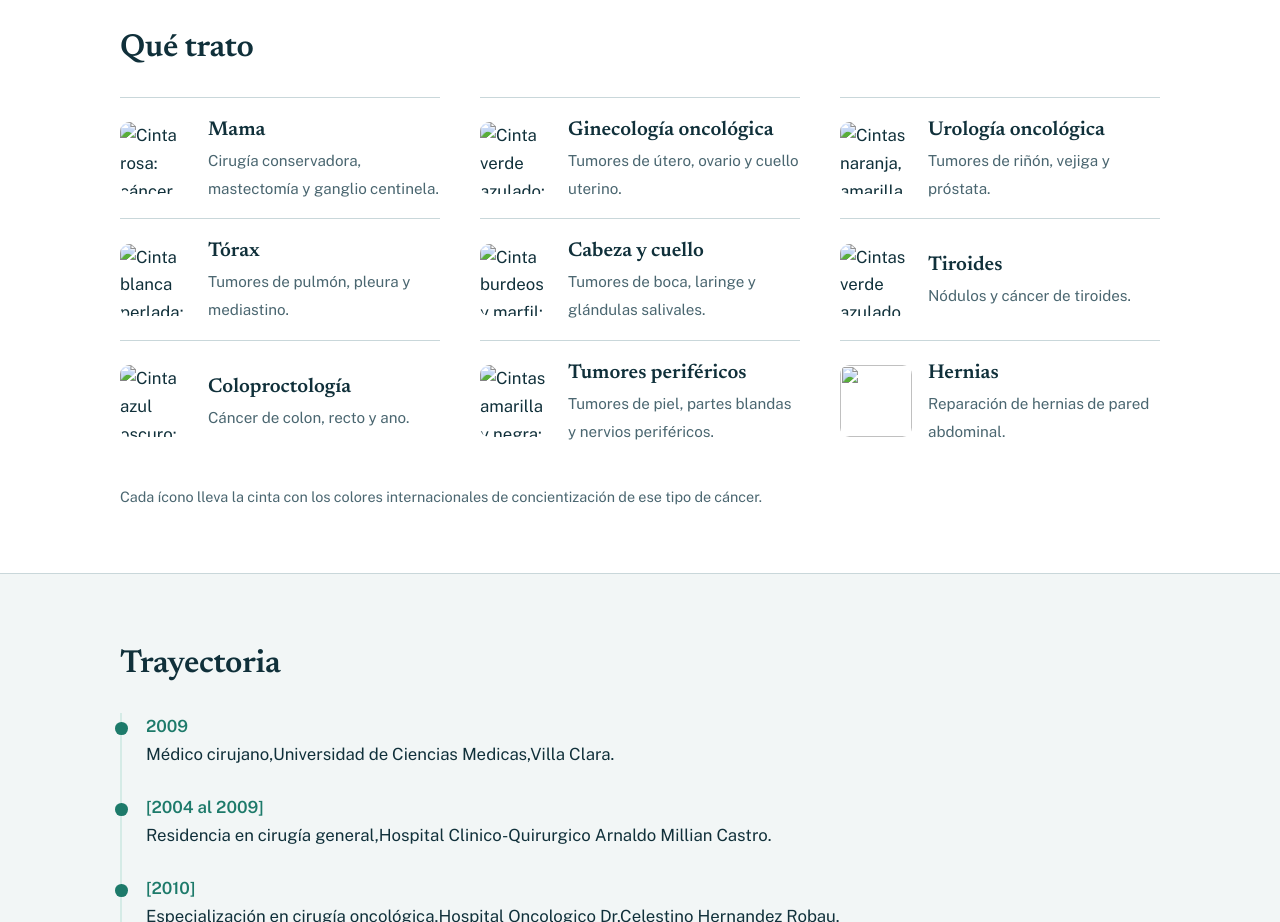
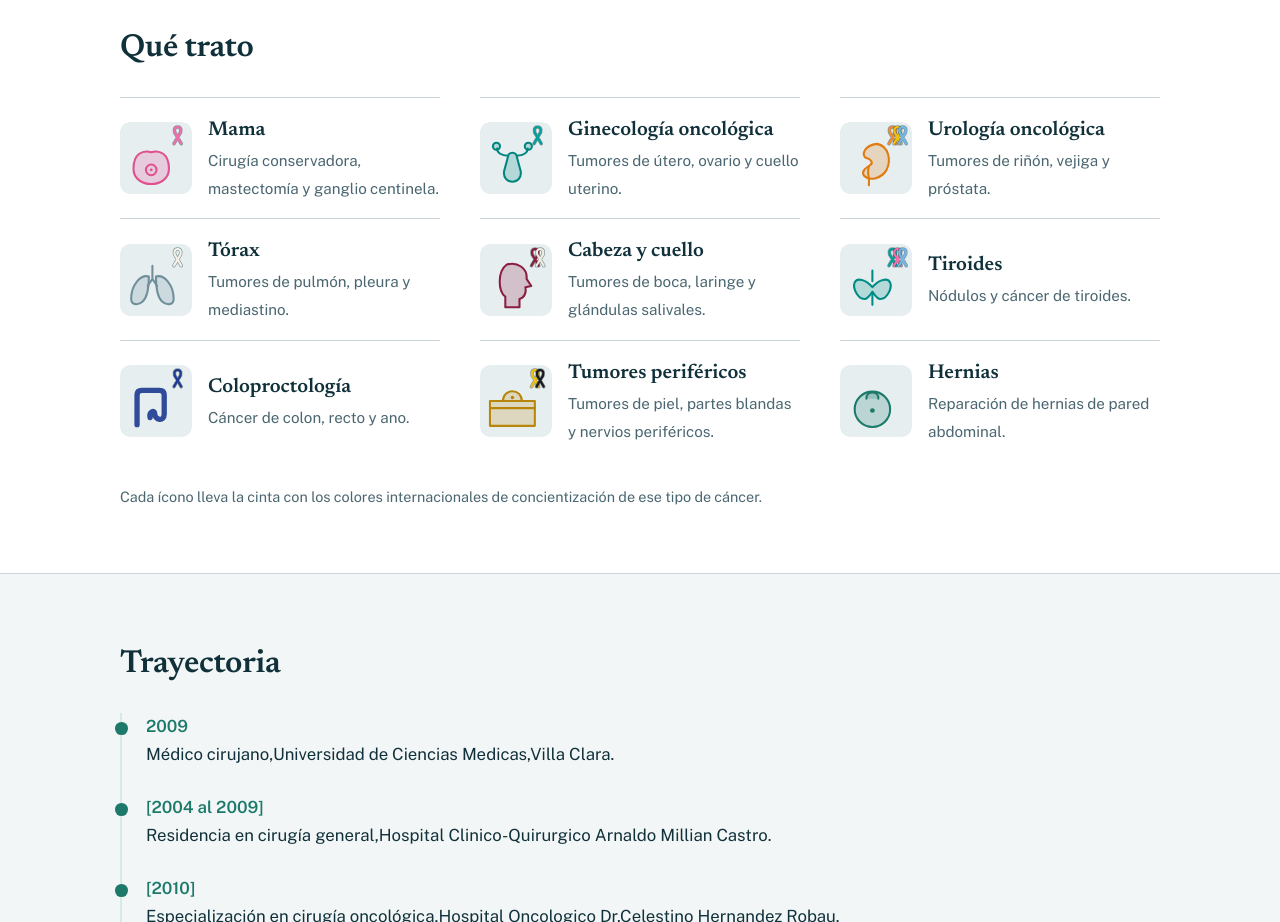
Before and after one commit to Michael83632/oncocirugia, a plain HTML site: page index.html in a window 1280 px wide. Shown: the part 1280-2202 px from the top of the page. Drawn offline with nearby package versions, Linux system fonts and the light colour scheme.

Commit message:
Add files via upload
es una pagina web seria

```diff
--- a/index.html
+++ b/index.html
@@ -55,15 +55,15 @@
     <div class="wrap">
       <h2>Qué trato</h2>
       <ul>
-        <li><img class="ico" src="iconos/mama.svg" alt="Cinta rosa: cáncer de mama" width="72" height="72"><div><strong>Mama</strong><span>Cirugía conservadora, mastectomía y ganglio centinela.</span></div></li>
-        <li><img class="ico" src="iconos/ginecologia.svg" alt="Cinta verde azulado: cáncer ginecológico" width="72" height="72"><div><strong>Ginecología oncológica</strong><span>Tumores de útero, ovario y cuello uterino.</span></div></li>
-        <li><img class="ico" src="iconos/urologia.svg" alt="Cintas naranja, amarilla y celeste: riñón, vejiga y próstata" width="72" height="72"><div><strong>Urología oncológica</strong><span>Tumores de riñón, vejiga y próstata.</span></div></li>
-        <li><img class="ico" src="iconos/torax.svg" alt="Cinta blanca perlada: cáncer de pulmón" width="72" height="72"><div><strong>Tórax</strong><span>Tumores de pulmón, pleura y mediastino.</span></div></li>
-        <li><img class="ico" src="iconos/cabeza-cuello.svg" alt="Cinta burdeos y marfil: cáncer de cabeza y cuello" width="72" height="72"><div><strong>Cabeza y cuello</strong><span>Tumores de boca, laringe y glándulas salivales.</span></div></li>
-        <li><img class="ico" src="iconos/tiroides.svg" alt="Cintas verde azulado, rosa y azul: cáncer de tiroides" width="72" height="72"><div><strong>Tiroides</strong><span>Nódulos y cáncer de tiroides.</span></div></li>
-        <li><img class="ico" src="iconos/colon.svg" alt="Cinta azul oscuro: cáncer colorrectal" width="72" height="72"><div><strong>Coloproctología</strong><span>Cáncer de colon, recto y ano.</span></div></li>
-        <li><img class="ico" src="iconos/perifericos.svg" alt="Cintas amarilla y negra: sarcoma y melanoma" width="72" height="72"><div><strong>Tumores periféricos</strong><span>Tumores de piel, partes blandas y nervios periféricos.</span></div></li>
-        <li><img class="ico" src="iconos/hernias.svg" alt="" width="72" height="72"><div><strong>Hernias</strong><span>Reparación de hernias de pared abdominal.</span></div></li>
+        <li><img class="ico" src="mama.svg" alt="Cinta rosa: cáncer de mama" width="72" height="72"><div><strong>Mama</strong><span>Cirugía conservadora, mastectomía y ganglio centinela.</span></div></li>
+        <li><img class="ico" src="ginecologia.svg" alt="Cinta verde azulado: cáncer ginecológico" width="72" height="72"><div><strong>Ginecología oncológica</strong><span>Tumores de útero, ovario y cuello uterino.</span></div></li>
+        <li><img class="ico" src="urologia.svg" alt="Cintas naranja, amarilla y celeste: riñón, vejiga y próstata" width="72" height="72"><div><strong>Urología oncológica</strong><span>Tumores de riñón, vejiga y próstata.</span></div></li>
+        <li><img class="ico" src="torax.svg" alt="Cinta blanca perlada: cáncer de pulmón" width="72" height="72"><div><strong>Tórax</strong><span>Tumores de pulmón, pleura y mediastino.</span></div></li>
+        <li><img class="ico" src="cabeza-cuello.svg" alt="Cinta burdeos y marfil: cáncer de cabeza y cuello" width="72" height="72"><div><strong>Cabeza y cuello</strong><span>Tumores de boca, laringe y glándulas salivales.</span></div></li>
+        <li><img class="ico" src="tiroides.svg" alt="Cintas verde azulado, rosa y azul: cáncer de tiroides" width="72" height="72"><div><strong>Tiroides</strong><span>Nódulos y cáncer de tiroides.</span></div></li>
+        <li><img class="ico" src="colon.svg" alt="Cinta azul oscuro: cáncer colorrectal" width="72" height="72"><div><strong>Coloproctología</strong><span>Cáncer de colon, recto y ano.</span></div></li>
+        <li><img class="ico" src="perifericos.svg" alt="Cintas amarilla y negra: sarcoma y melanoma" width="72" height="72"><div><strong>Tumores periféricos</strong><span>Tumores de piel, partes blandas y nervios periféricos.</span></div></li>
+        <li><img class="ico" src="hernias.svg" alt="" width="72" height="72"><div><strong>Hernias</strong><span>Reparación de hernias de pared abdominal.</span></div></li>
       </ul>
       <p class="leyenda">Cada ícono lleva la cinta con los colores internacionales de concientización de ese tipo de cáncer.</p>
     </div>
```
Also changed, not shown: cabeza-cuello.svg (added), colon.svg (added), ginecologia.svg (added), hernias.svg (added), mama.svg (added), perifericos.svg (added), tiroides.svg (added), torax.svg (added), urologia.svg (added).
